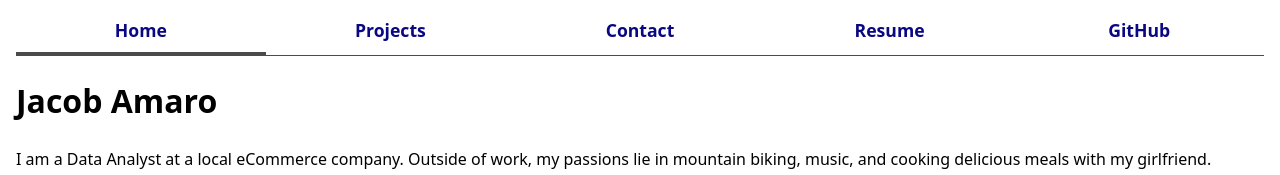
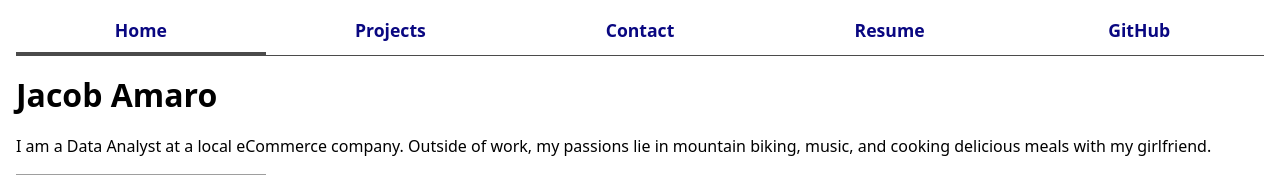
Before and after one commit to jamaro7179-sys/DSC209R_portfolio_lab1, a plain HTML site: page index.html in a window 1280 px wide. Shown: the top 175 px of the page. Drawn offline with Linux system fonts and the light colour scheme; grey boxes are pictures that could not be loaded.

Commit message:
Update style.css

```diff
--- a/style.css
+++ b/style.css
@@ -1,6 +1,15 @@
 html {
     --color-accent: #aa295a;
     accent-color: var(--color-accent);
+}
+
+h1 {
+    font-size: 2em;
+}
+
+h1, h2, h3, h4, h5, h6 {
+    line-height: 1.1;
+    text-wrap: balance;
 }
 
 body {
```
